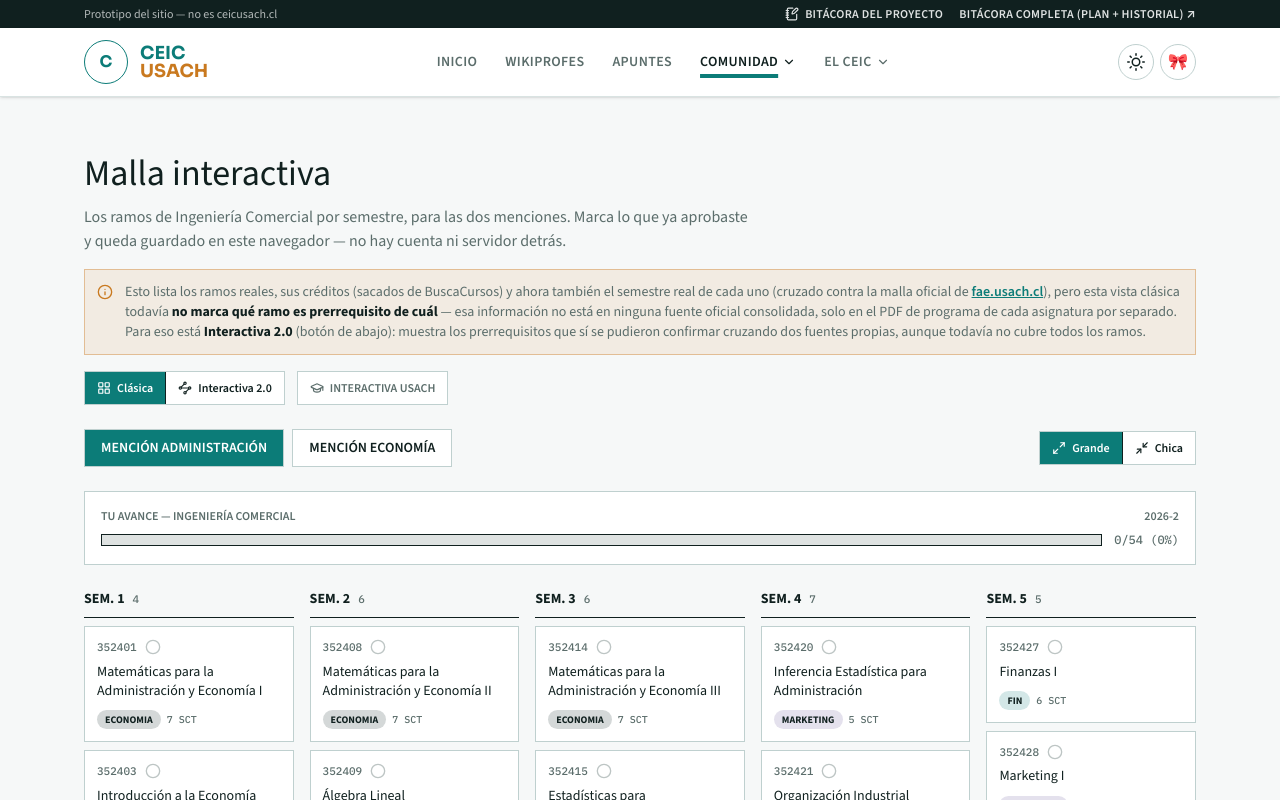
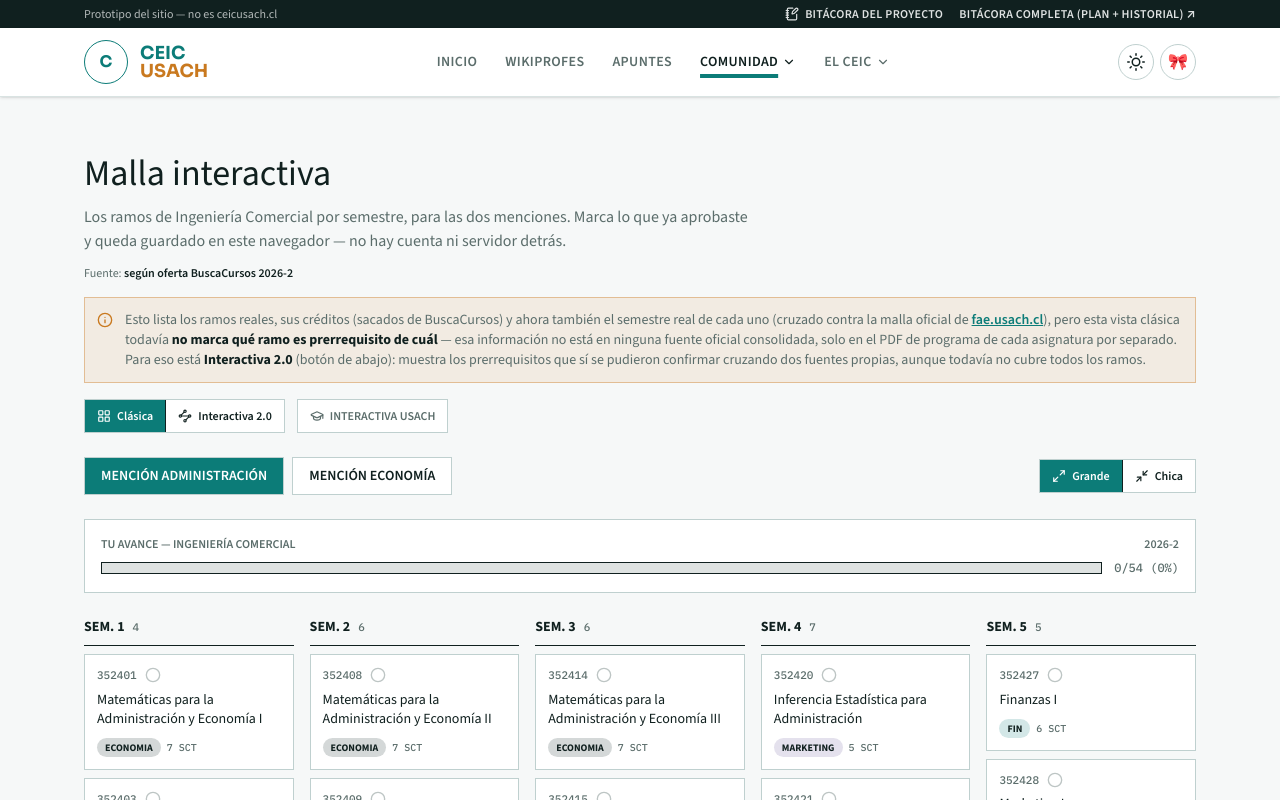
Before and after one commit to chelpa/vite-ceic-usach, a React (Vite) app: page /malla in a window 1280 px wide. Shown: the top 800 px of the page. Built offline with nearby package versions, Linux system fonts and the light colour scheme.

Commit message:
Fuente y fecha visibles donde el dato existe

```diff
--- /dev/null
+++ b/src/components/FuenteYFecha.jsx
@@ -0,0 +1,53 @@
+export default function FuenteYFecha({
+  fuente,
+  href,
+  periodo,
+  actualizado,
+  nota,
+  className = "",
+}) {
+  if (!fuente && !periodo && !actualizado && !nota) return null;
+
+  return (
+    <div
+      className={
+        "mt-3 flex flex-wrap items-center gap-x-3 gap-y-1 text-xs text-muted-foreground " +
+        className
+      }
+      aria-label="Fuente y vigencia del dato"
+    >
+      {fuente ? (
+        <span>
+          Fuente:{" "}
+          {href ? (
+            <a
+              href={href}
+              target="_blank"
+              rel="noopener noreferrer"
+              className="font-semibold text-primary underline"
+            >
+              {fuente}
+            </a>
+          ) : (
+            <strong className="font-semibold text-foreground">{fuente}</strong>
+          )}
+        </span>
+      ) : null}
+
+      {periodo ? (
+        <span>
+          Periodo: <strong className="font-semibold text-foreground">{periodo}</strong>
+        </span>
+      ) : null}
+
+      {actualizado ? (
+        <span>
+          Actualizado:{" "}
+          <strong className="font-semibold text-foreground">{actualizado}</strong>
+        </span>
+      ) : null}
+
+      {nota ? <span>{nota}</span> : null}
+    </div>
+  );
+}
--- a/src/pages/Calendario.jsx
+++ b/src/pages/Calendario.jsx
@@ -10,6 +10,7 @@ import {
 } from "lucide-react";
 import PageShell from "../components/PageShell";
 import PageIntro from "../components/PageIntro";
+import FuenteYFecha from "../components/FuenteYFecha";
 import calendario from "../data/calendario.json";
 import { tokenSurfaceStyle } from "../lib/theme";
 
@@ -343,6 +344,11 @@ export default function Calendario() {
         subtitle="Fechas clave del segundo semestre 2026 para Ingeniería Comercial Diurno y Prosecución, recopiladas por el centro de estudiantes."
       />
 
+      <FuenteYFecha
+        periodo="Segundo semestre 2026"
+        nota="Recopilado por el Centro de Estudiantes de Ingeniería Comercial."
+      />
+
       <div className="mt-8 flex flex-wrap items-center gap-3">
         <div className="block-border inline-flex bg-card">
           {VISTAS.map((v) => (
--- a/src/pages/MallaInteractiva.jsx
+++ b/src/pages/MallaInteractiva.jsx
@@ -11,6 +11,7 @@ import {
   Waypoints,
 } from "lucide-react";
 import malla from "../data/malla.json";
+import FuenteYFecha from "../components/FuenteYFecha";
 import {
   canonicalAreaKey,
   commonTrunkLevels,
@@ -351,6 +352,10 @@ export default function MallaInteractiva() {
         aprobaste y queda guardado en este navegador — no hay cuenta ni servidor detrás.
       </p>
 
+      <FuenteYFecha
+        fuente={`según oferta BuscaCursos ${malla[mencion].semestre}`}
+      />
+
       <div className="mt-4 flex items-start gap-3 border border-accent/40 bg-accent/10 p-3 text-sm">
         <Info className="mt-0.5 h-4 w-4 shrink-0 text-accent" aria-hidden="true" />
         <p className="text-muted-foreground">
--- a/src/pages/Programa.jsx
+++ b/src/pages/Programa.jsx
@@ -2,6 +2,7 @@ import { useState } from "react";
 import { Circle, CircleCheck, CircleDot, Layers, Columns3, NotebookText, Gauge } from "lucide-react";
 import PageShell from "../components/PageShell";
 import PageIntro from "../components/PageIntro";
+import FuenteYFecha from "../components/FuenteYFecha";
 import data from "../data/programa.json";
 
 // Cuatro formas de mirar los mismos 72 compromisos reales (título + estado,
@@ -232,7 +233,11 @@ export default function Programa() {
       <PageIntro
         wide
         title="Conoce nuestro programa"
-        subtitle="Los compromisos del programa Impulsa Comercial, con el que fuimos elegidos, y su estado de avance real, actualizado por la misma mesa directiva."
+        subtitle="Los compromisos del programa Impulsa Comercial, con el que fuimos elegidos, y los estados informados por la misma mesa directiva."
+      />
+
+      <FuenteYFecha
+        nota="Fecha de corte no publicada."
       />
 
       <div className="mt-8 block-border bg-card p-6">
--- a/src/pages/WikiProfes.jsx
+++ b/src/pages/WikiProfes.jsx
@@ -1,6 +1,7 @@
 import { useEffect, useMemo, useState } from "react";
 import { Search, Star, X } from "lucide-react";
 import profesoresRaw from "../data/wikiprofes.json";
+import FuenteYFecha from "../components/FuenteYFecha";
 import { hashedThemeStyle } from "../lib/theme";
 
 function stripAccents(s) {
@@ -440,6 +441,17 @@ export default function WikiProfes() {
     ? (withRating.reduce((s, p) => s + p.calificacion, 0) / withRating.length).toFixed(1)
     : "—";
 
+  const staticWithUpdate = DATA.filter((p) => p.actualizado);
+  const staticWithoutUpdate = DATA.length - staticWithUpdate.length;
+  const staticUpdateValues = [
+    ...new Set(staticWithUpdate.map((p) => p.actualizado)),
+  ];
+
+  const staticUpdateLabel =
+    staticUpdateValues.length === 1
+      ? `${staticUpdateValues[0]} (${staticWithUpdate.length} fichas)`
+      : `${staticWithUpdate.length} fichas con fecha registrada`;
+
   const list = useMemo(() => {
     const qq = norm(q);
     let out = mergedData.filter((p) => {
@@ -481,6 +493,16 @@ export default function WikiProfes() {
           no tienen calificación oficial: el puntaje sale del tono de los comentarios históricos
           de Canva, no de un promedio de votos.
         </p>
+
+        <FuenteYFecha
+          fuente="WikiProfes + archivo histórico (Canva)"
+          actualizado={staticUpdateLabel}
+          nota={
+            staticWithoutUpdate
+              ? `${staticWithoutUpdate} fichas sin fecha de actualización.`
+              : undefined
+          }
+        />
       </div>
 
       <div className="sticky top-[var(--header-h)] z-40 mt-6 border-y border-border bg-card/95 backdrop-blur">
```
